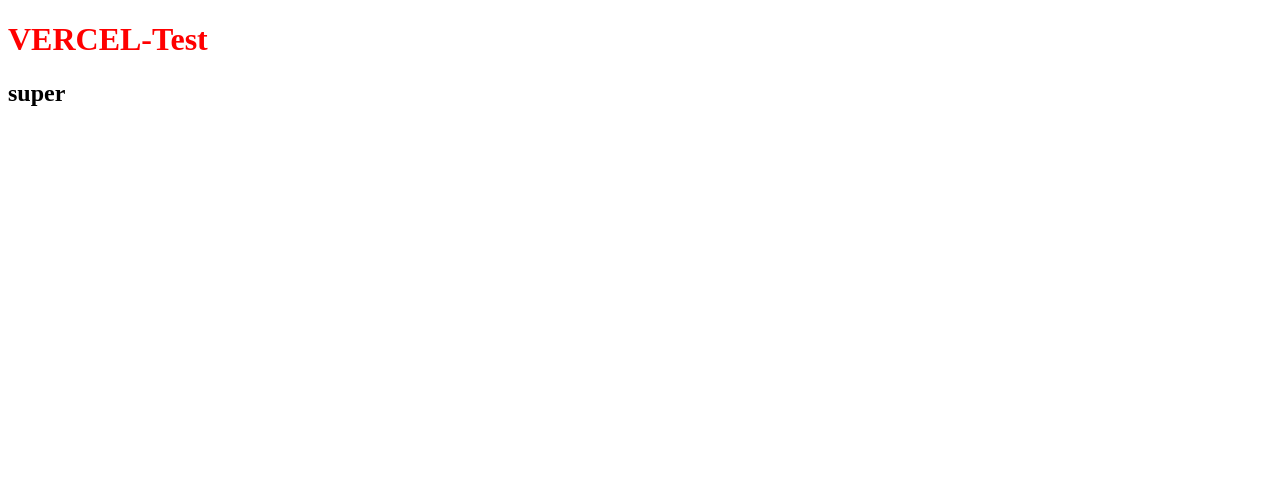
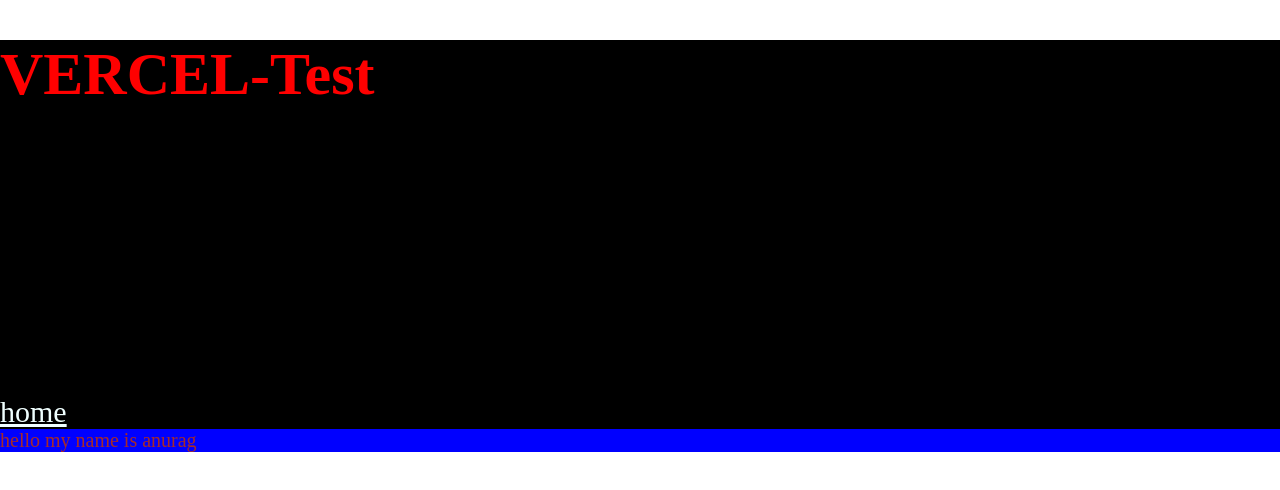
Before and after one commit to keshri29/vercel-test, a plain HTML site: page index.html in a window 1280 px wide. Drawn offline with Linux system fonts and the light colour scheme.

Commit message:
my first contrie

```diff
--- a/index.html
+++ b/index.html
@@ -8,7 +8,13 @@
     <link rel="stylesheet" href="style.css" />
   </head>
   <body>
+    <div class="main">
     <h1>VERCEL-Test</h1>
-    <h2>super</h2>
+    <h2>Lorem ipsum, dolor sit amet consectetur adipisicing elit. Optio neque nisi rem dolorem quos sint, voluptatibus suscipit pariatur perspiciatis, maxime harum aut officia iste nostrum molestias explicabo eius tenetur animi!</h2>
+    <a href="#" class="home">home</a>
+    <div class="container">
+      <span>hello my name is anurag</span>
+    </div>
+  </div>
   </body>
 </html>
--- a/style.css
+++ b/style.css
@@ -1,3 +1,26 @@
+body{
+  margin: 0;
+  padding: 0;
+  box-sizing: border-box;
+
+}
 h1 {
   color: red;
 }
+.main{
+  background-color: black;
+
+  justify-content: center;
+  font-size: 30px;
+}
+
+.home{
+  color: azure;
+  justify-content: center;
+  margin-bottom: 80px;
+}
+.container{
+  background-color: blue;
+  color: brown;
+  font-size: 20px;
+}
```
